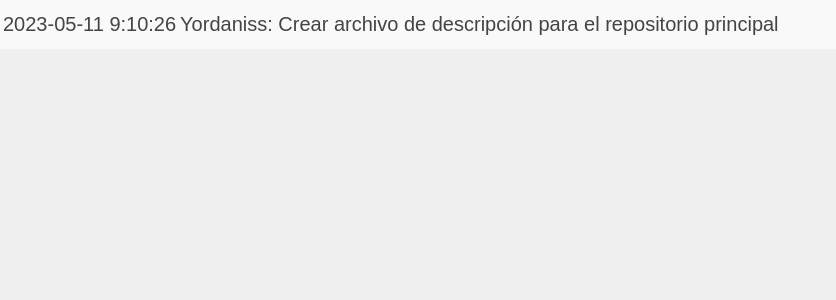
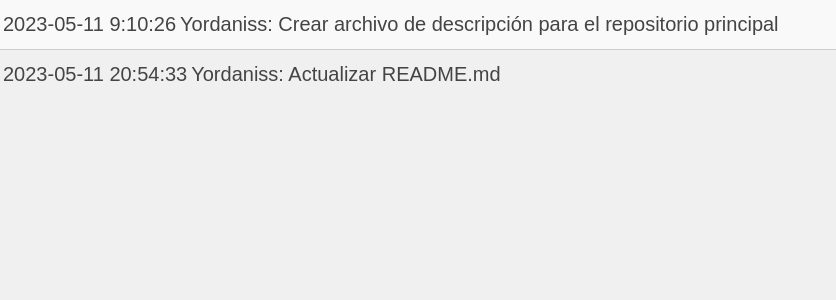
Before and after one commit to Yordaniss/documentation, a Jekyll site: the page built from _posts/2023-05-11-Document20230511.md, in a window 1280 px wide. Shown: the top 300 px of the page, without its empty margins (0-836 px from the left). Built offline with Jekyll 4.4.1, drawn with Linux system fonts in a browser that asks for light colours.

Commit message:
Add new content to documentation

```diff
--- a/_posts/2023-05-11-Document20230511.md
+++ b/_posts/2023-05-11-Document20230511.md
@@ -5,3 +5,4 @@ date: 2023-05-11
 categories: jekyll update
 ---
 - 2023-05-11 9:10:26 | Yordaniss: Crear archivo de descripción para el repositorio principal
+- 2023-05-11 20:54:33 | Yordaniss: Actualizar README.md
```
